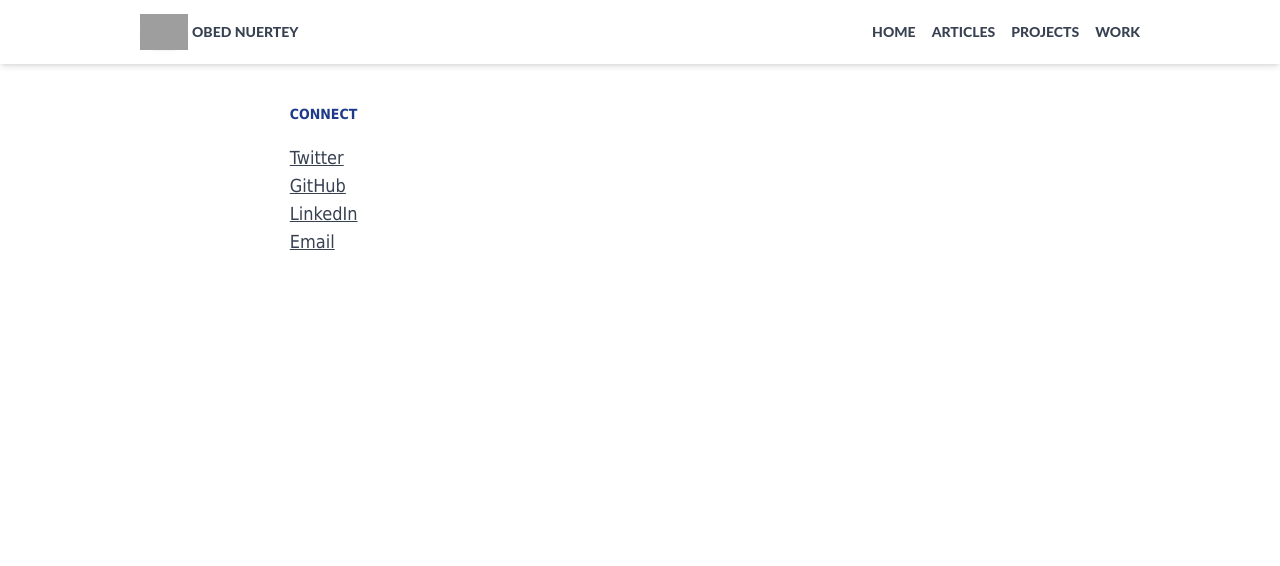
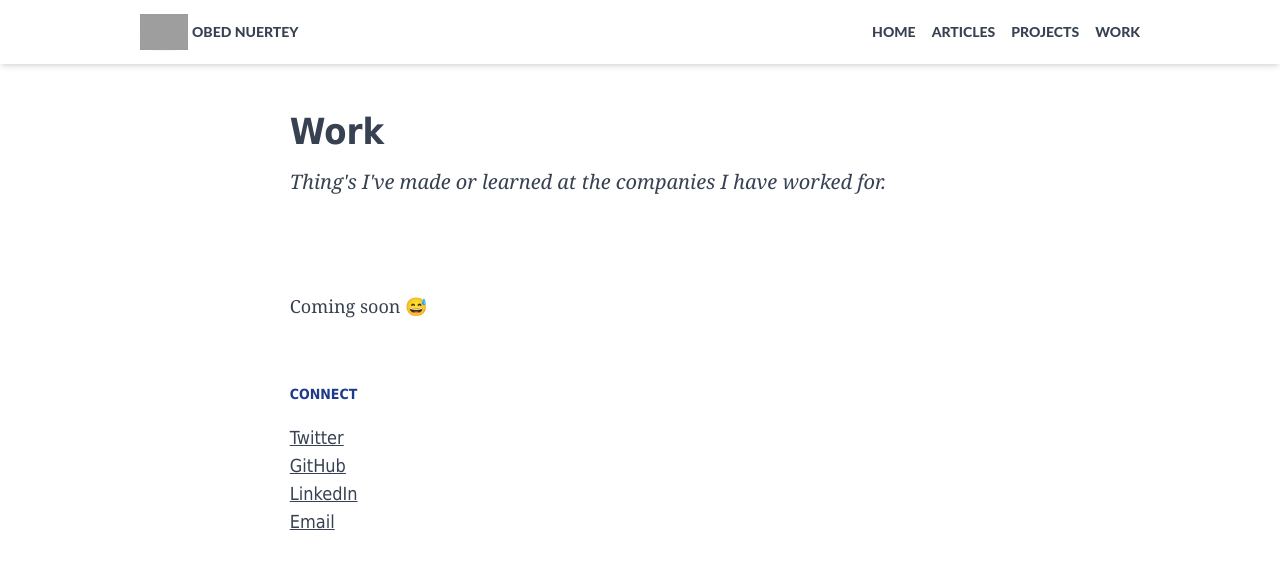
Before and after one commit to obedNuertey1/my-personal-portfolio-src-code, a React (Vite) app: page /work in a window 1280 px wide. Shown: the top 566 px of the page. Built offline with nearby package versions, Linux system fonts and the light colour scheme; grey boxes are pictures that could not be loaded.

Commit message:
feat: completed the work page all tests passes

```diff
--- a/src/components/partials/pageDescription.tsx
+++ b/src/components/partials/pageDescription.tsx
@@ -4,7 +4,7 @@ export default ({heading, paragraph, cssSectionClass, cssSectionId}:any):JSX.Ele
     const className = {
         introduction: cssSectionClass+" py-24",
         introHeading: "intro-children text-4xl mb-4 font-bold",
-        introBody: "intro-children font-serif italic text-2xl"
+        introBody: "intro-children font-serif italic text-xl"
     };
 
     const id:PageDescriber.IcssId = {
--- a/src/pages/Work.tsx
+++ b/src/pages/Work.tsx
@@ -1,7 +1,20 @@
+import PageIntroDescription from "../components/partials/pageDescription";
 export default ():JSX.Element =>{
+
+    const intro:any = {
+        heading: "Work",
+        paragraph: "Thing's I've made or learned at the companies I have worked for."
+    };
+
+
     return (
         <>
-            <h1>This is the Works Page</h1>
+            <div data-testid="work" id="work">
+                <PageIntroDescription cssSectionClass="work-section" cssSectionId="introduction" heading={intro.heading} paragraph={intro.paragraph}  />
+                <section id="continuous-development" className="work-section">
+                    <h3 id="watch-out" className="font-serif font-thin text-lg">Coming soon 😅</h3>
+                </section>
+            </div>
         </>
     );
 };
```
Also changed, not shown: 1 other file (tests, documents, lock files or other folders).
